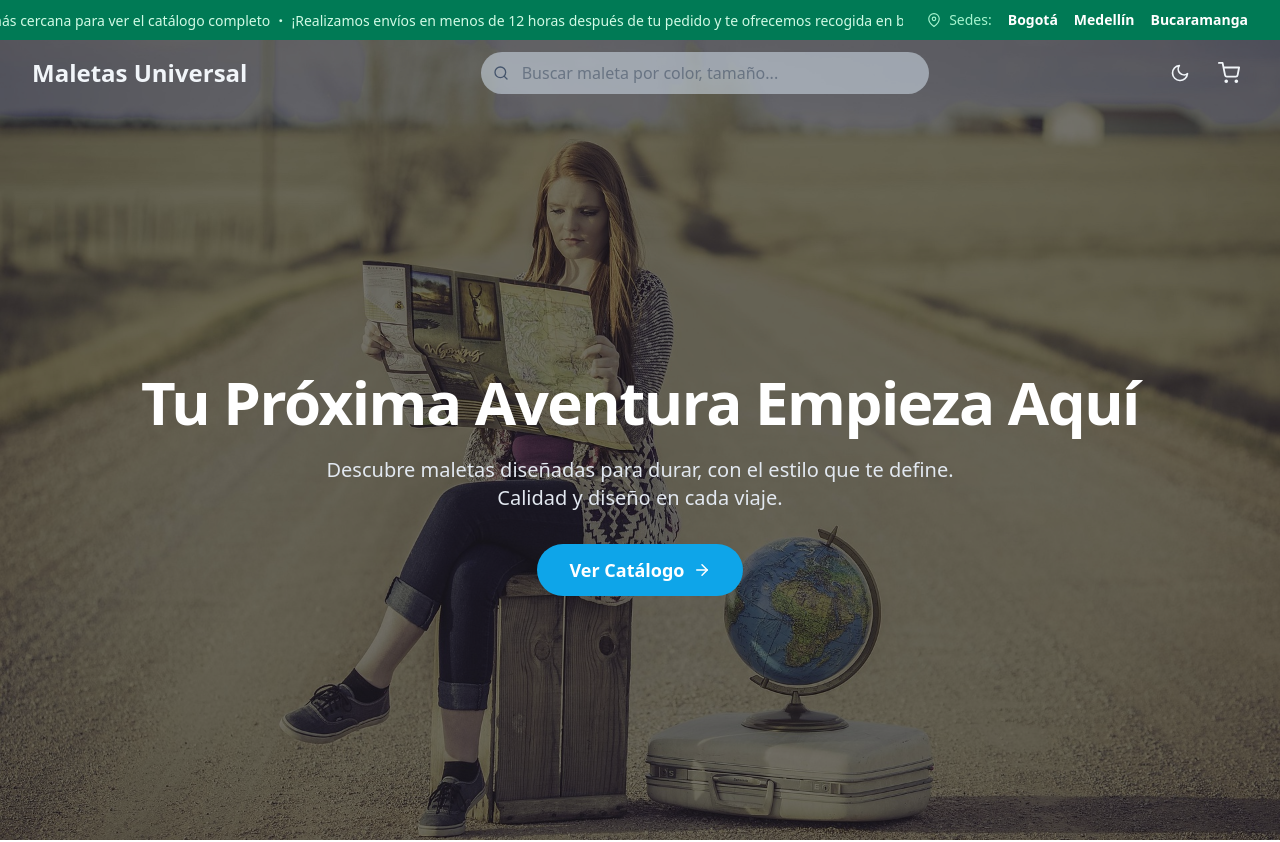
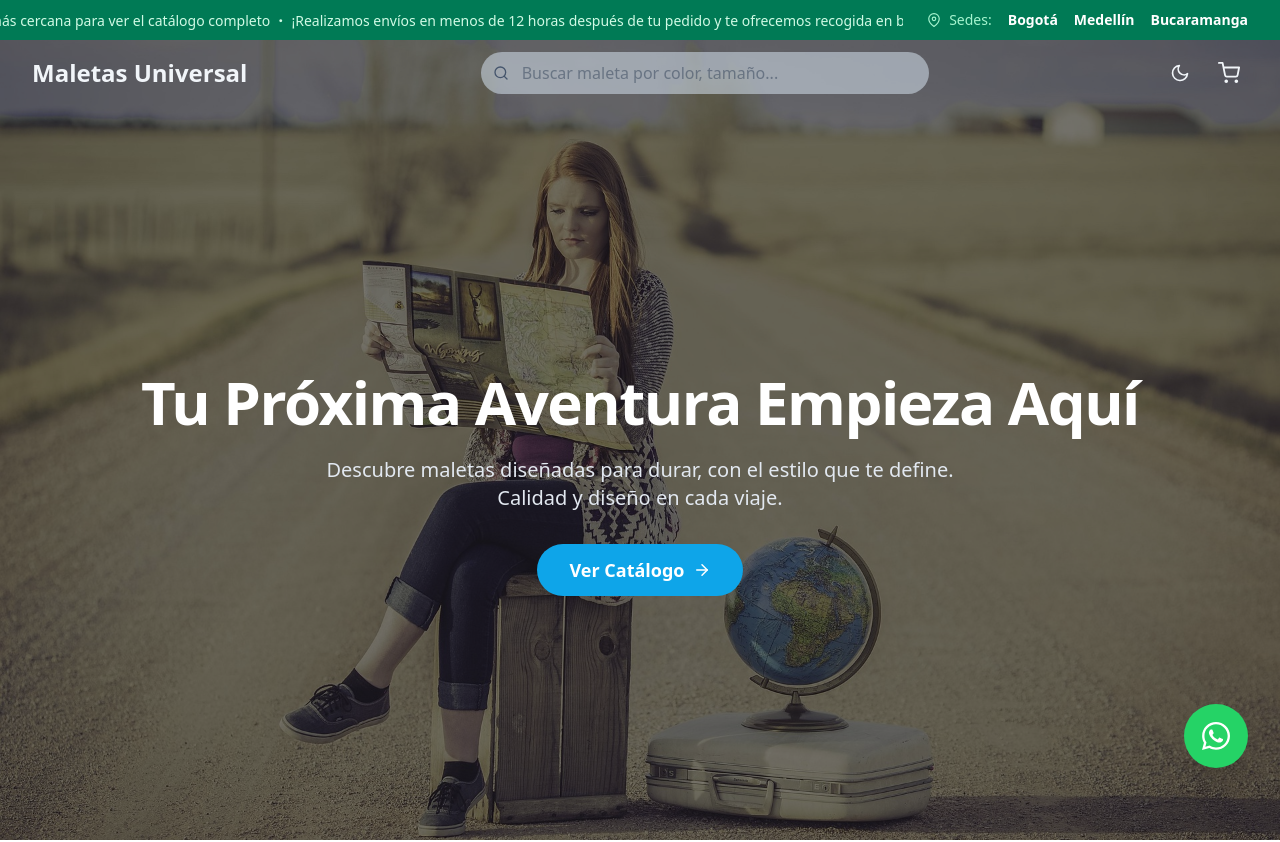
Before and after one commit to Jefffer/modern-suitcase-store, a React (Vite) app: page / in a window 1280 px wide. Shown: the top 842 px of the page. Built offline with nearby package versions, Linux system fonts and the light colour scheme.

Commit message:
Add WhatsAppButton component with animations; integrate into MainLayout

```diff
--- a/package.json
+++ b/package.json
@@ -12,6 +12,7 @@
   "dependencies": {
     "@fontsource-variable/inter": "^5.2.6",
     "@tailwindcss/vite": "^4.1.8",
+    "framer-motion": "^12.17.0",
     "react": "^19.1.0",
     "react-dom": "^19.1.0",
     "react-fast-marquee": "^1.6.5",
--- a/src/components/layouts/MainLayout.jsx
+++ b/src/components/layouts/MainLayout.jsx
@@ -2,6 +2,7 @@ import React, { useState, useEffect } from 'react';
 import TopBar from './TopBar';
 import Navbar from './Navbar';
 import Footer from './Footer';
+import WhatsAppButton from '../ui/WhatsAppButton';
 
 const MainLayout = ({ children }) => {
   // const [isScrolled, setIsScrolled] = useState(false);
@@ -31,6 +32,7 @@ const MainLayout = ({ children }) => {
         {children}
       </main>
       <Footer />
+      <WhatsAppButton />
     </div>
   );
 };
--- /dev/null
+++ b/src/components/ui/WhatsAppButton.jsx
@@ -0,0 +1,34 @@
+import React from 'react';
+import { motion } from 'framer-motion';
+import { FaWhatsapp } from 'react-icons/fa'; // Usaremos un ícono específico de Font Awesome
+
+const WhatsAppButton = () => {
+  // número de WhatsApp, incluyendo el código de país sin el '+'
+  const phoneNumber = '1234567890';
+  const whatsappLink = `https://wa.me/${phoneNumber}`;
+
+  return (
+    <motion.a
+      href={whatsappLink}
+      target="_blank"
+      rel="noopener noreferrer"
+      className="fixed bottom-8 right-8 z-50 flex h-16 w-16 items-center justify-center rounded-full bg-[#25D366] shadow-xl"
+
+      // Animación al hacer hover
+      whileHover={{
+        scale: 1.1,
+        rotate: 15,
+        transition: { type: 'spring', stiffness: 300, damping: 10 }
+      }}
+
+      // Animación inicial para que el botón aparezca con un "pop"
+      initial={{ scale: 0, opacity: 0 }}
+      animate={{ scale: 1, opacity: 1 }}
+      transition={{ duration: 0.5, type: 'spring' }}
+    >
+      <FaWhatsapp className="h-8 w-8 text-white" />
+    </motion.a>
+  );
+};
+
+export default WhatsAppButton;
```
Also changed, not shown: 1 other file (tests, documents, lock files or other folders).
